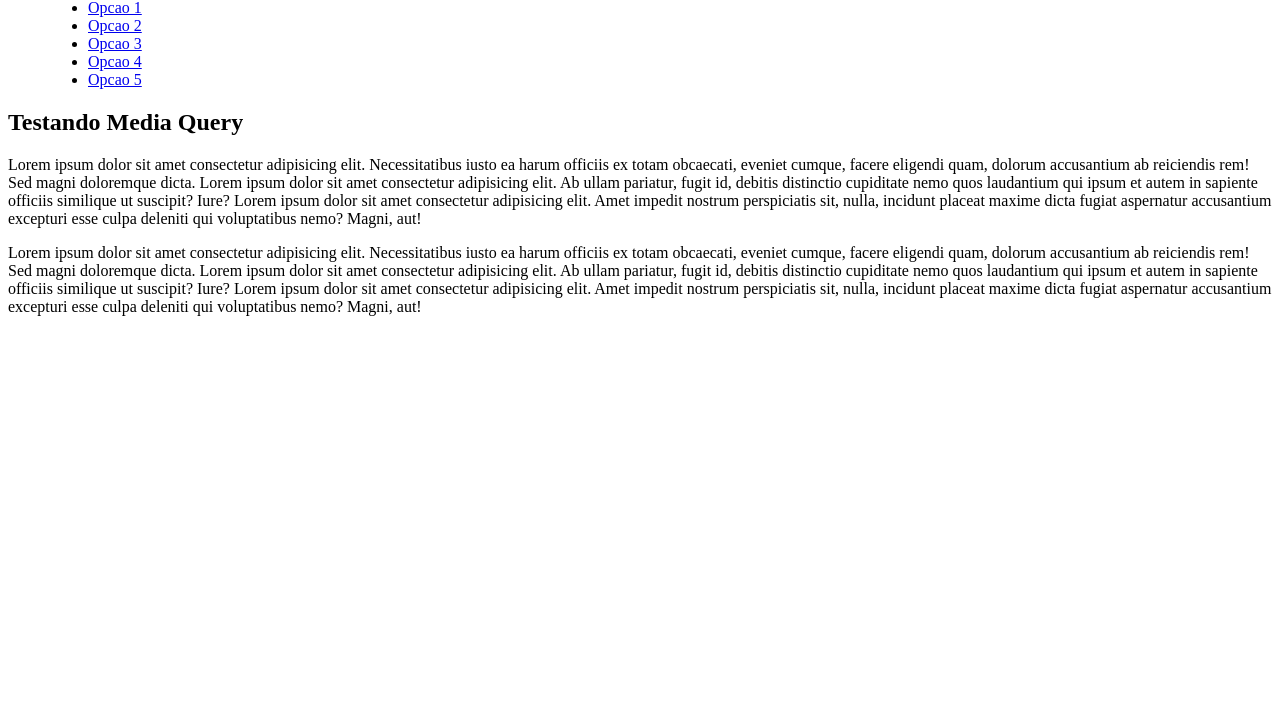
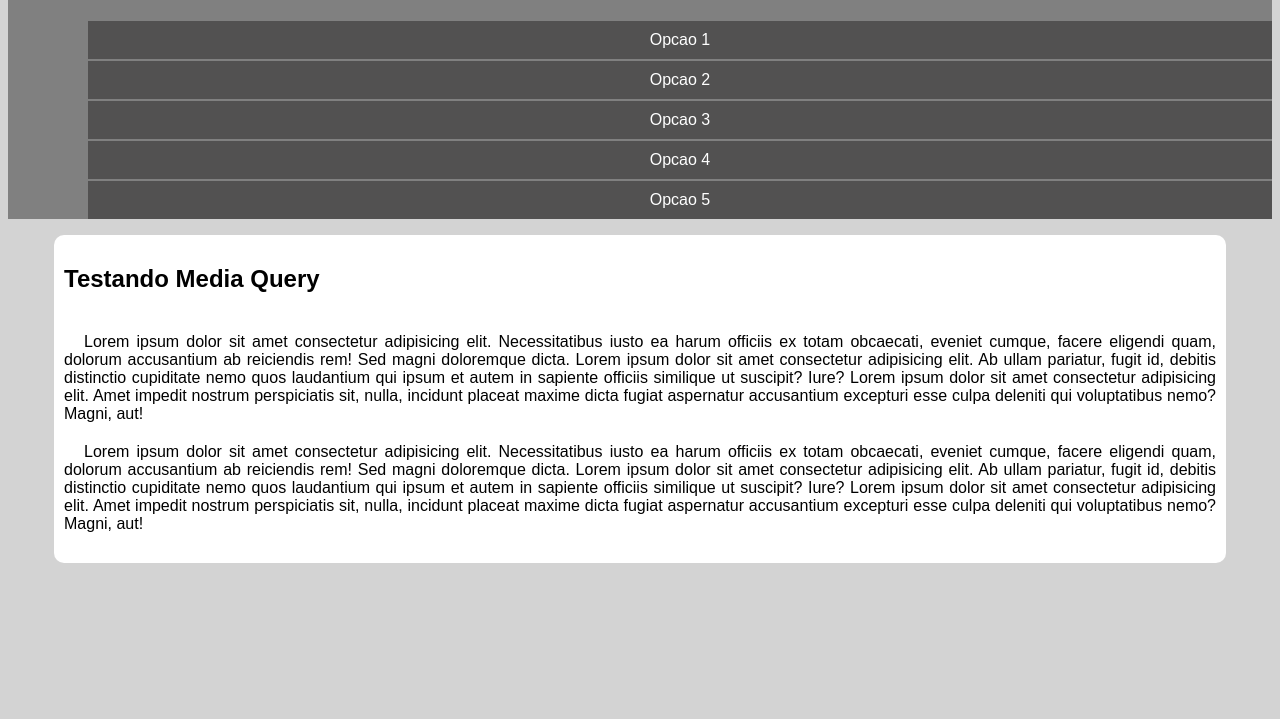
Before and after one commit to ThBanza/html5-css3, a plain HTML site: page ex026/mq005/index.html in a window 1280 px wide. Shown: the part 81-800 px from the top of the page. Drawn offline with Linux system fonts and the light colour scheme.

Commit message:
atualizado

```diff
--- a/ex026/mq005/estilos/style.css
+++ b/ex026/mq005/estilos/style.css
@@ -1 +1,60 @@
 @charset "UTF-08";
+
+*{
+    font-family: Arial, Helvetica, sans-serif;
+}
+
+body, html{
+    background-color: lightgray;
+}
+
+header {
+    background-color: gray;
+}
+
+header > h1 {
+    padding: 10px;
+    text-align: center;
+}
+
+menu {
+    display: block;
+}
+
+menu > ul {
+    list-style-type: none;
+}
+
+menu ul > li > a {
+    display: block;
+    padding: 10px;
+    text-decoration: none;
+    text-align: center;
+    background-color: rgb(82, 81, 81);
+    color: white;
+    border-top: 2px solid grey
+}
+
+menu ul > li > a:hover{
+    background-color: grey;
+}
+
+main{
+    width: 90vw;
+    background-color: white;
+    margin: auto;
+    margin-top: 10px;
+    padding: 10px;
+    border-radius: 10px;
+}
+
+article > h2{
+    padding-bottom: 20px;
+}
+
+article > p {
+    text-align: justify;
+    margin-bottom: 20px;
+    text-indent: 20px;
+
+}
```
